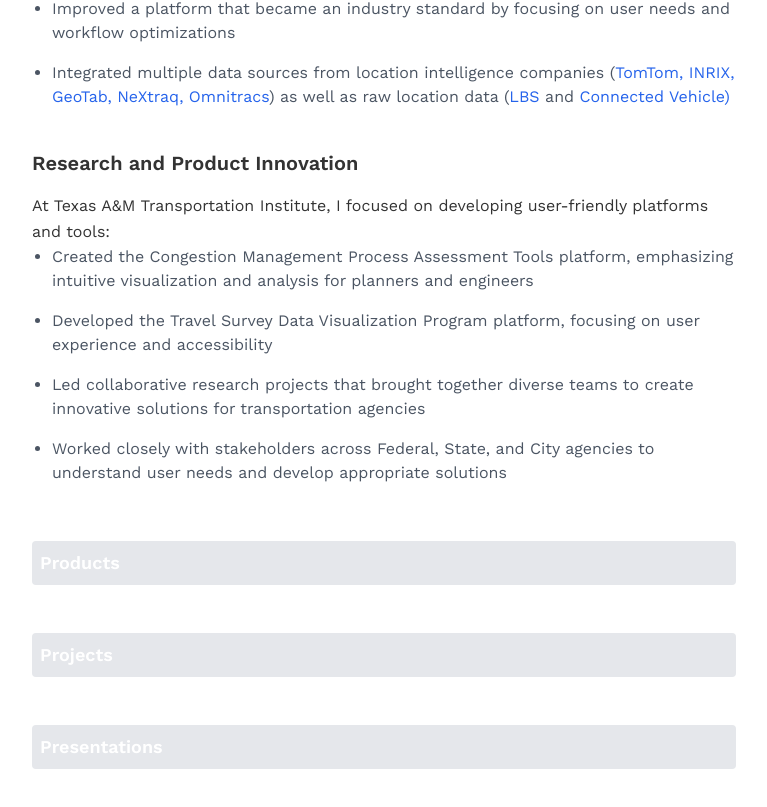
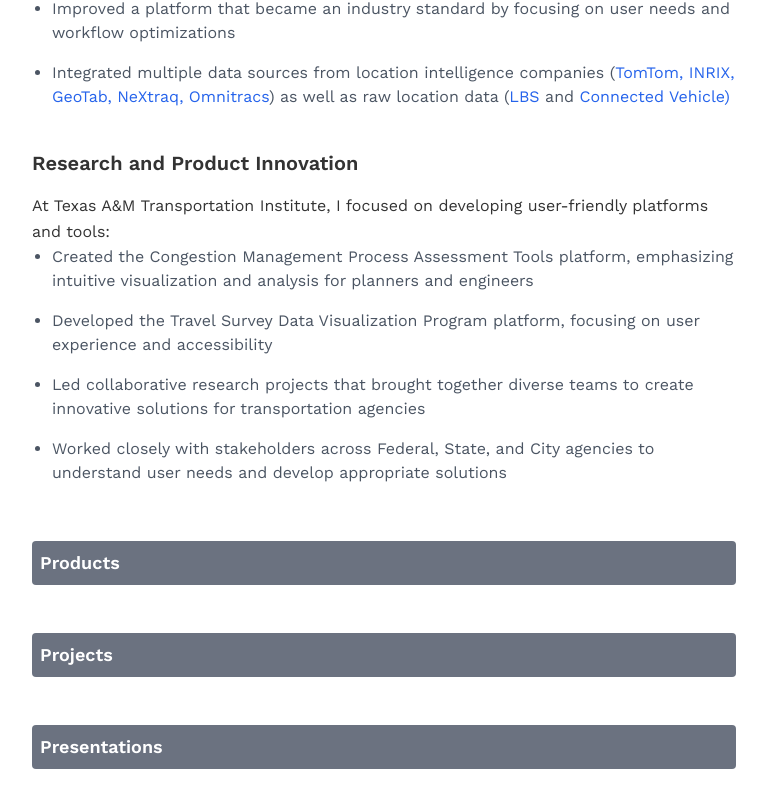
Before and after one commit to bchigoy1/bchigoy.github.io, a React (Create React App) app: page / in a window 1280 px wide. Shown: the part 1717-2524 px from the top of the page, without its empty margins (256-1023 px from the left). Built offline with nearby package versions, Linux system fonts and the light colour scheme.

Commit message:
Initial commit

```diff
--- a/src/components/Learning.js
+++ b/src/components/Learning.js
@@ -46,8 +46,8 @@ function Learning({ learning, sectionId = 'presentations' }) {
           onClick={toggleContent}
           className={`mt-4 p-2 rounded text-white font-bold text-lg ${
             isOpen
-              ? 'bg-gray-200 text-black hover:bg-gray-200 text-left'
-              : 'bg-gray-200 text-black hover:bg-gray-200 text-left'
+              ? 'bg-gray-500 text-black hover:bg-gray-500 text-left'
+              : 'bg-gray-500 text-black hover:bg-gray-500 text-left'
           } w-full`}
         >
           {isOpen ? 'Hide Presentations' : 'Presentations'}
--- a/src/components/Products.js
+++ b/src/components/Products.js
@@ -45,8 +45,8 @@ function Products({ products, sectionId = 'products' }) {
           onClick={toggleContent}
           className={`mt-4 p-2 rounded text-white font-bold text-lg ${
             isOpen
-              ? 'bg-gray-200 text-black hover:bg-gray-200 text-left'
-              : 'bg-gray-200 text-black hover:bg-gray-200 text-left'
+              ? 'bg-gray-500 text-black hover:bg-gray-500 text-left'
+              : 'bg-gray-500 text-black hover:bg-gray-500 text-left'
           } w-full`}
         >
           {isOpen ? 'Hide Products' : 'Products'}
--- a/src/components/Projects.js
+++ b/src/components/Projects.js
@@ -36,8 +36,8 @@ function Projects({ projects, sectionId = 'projects' }) {
           onClick={toggleContent}
           className={`mt-4 p-2 rounded text-white font-bold text-lg ${
             isOpen
-              ? 'bg-gray-200 text-black hover:bg-gray-200 text-left'
-              : 'bg-gray-200 text-black hover:bg-gray-200 text-left'
+              ? 'bg-gray-500 text-black hover:bg-gray-500 text-left'
+              : 'bg-gray-500 text-black hover:bg-gray-500 text-left'
           } w-full`}
         >
           {isOpen ? 'Hide Projects' : 'Projects'}
```
